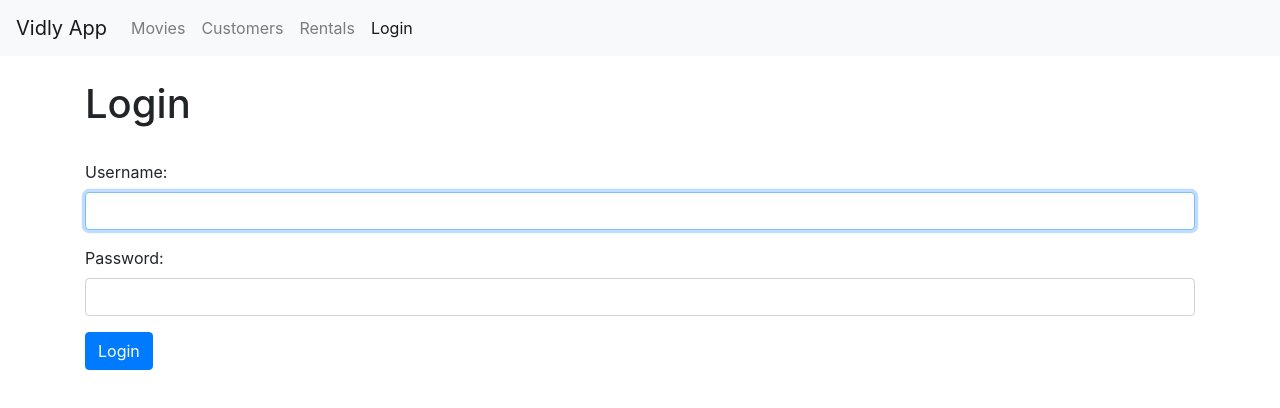
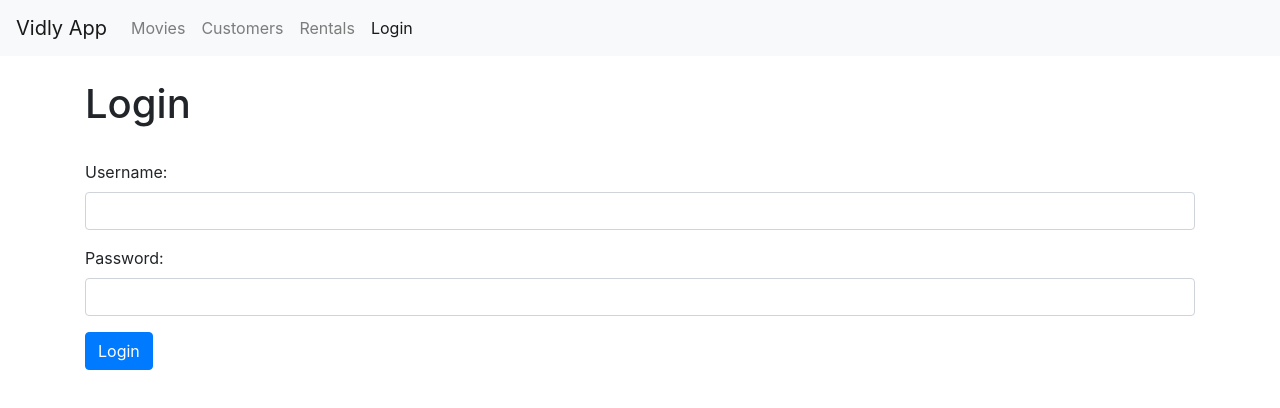
Before and after one commit to marzena-szopinska/Vidly, a React (Create React App) app: page /login in a window 1280 px wide. Shown: the top 408 px of the page. Built offline with nearby package versions, Linux system fonts and the light colour scheme.

Commit message:
extracted a reusable input

```diff
--- /dev/null
+++ b/src/components/input.jsx
@@ -0,0 +1,13 @@
+import React from 'react';
+
+const Input = (props) => {
+
+    return (
+        <div className='form-group'>
+            <label htmlFor={props.name}>{props.label}</label>
+            <input value={props.value} onChange={props.onChange} name={props.name} id={props.name} type='text' className='form-control' />
+        </div>
+    );
+}
+
+export default Input;
--- a/src/components/login.jsx
+++ b/src/components/login.jsx
@@ -1,4 +1,5 @@
 import React from 'react';
+import Input from './input';
 
 class Login extends React.Component {
     state = {
@@ -28,14 +29,8 @@ class Login extends React.Component {
                 <h1>Login</h1>
                 <br />
                 <form onSubmit={this.handleSubmit}>
-                    <div className='form-group'>
-                        <label htmlFor='username'>Username:</label>
-                        <input value={account.username} onChange={this.handleChange} name='username' autoFocus id='username' type='text' className='form-control' />
-                    </div>
-                    <div className='form-group'>
-                        <label htmlFor='password'>Password:</label>
-                        <input value={account.password} onChange={this.handleChange} name='password' id='password' type='text' className='form-control' />
-                    </div>
+                    <Input name='username' value={account.username} label='Username:' onChange={this.handleChange} />
+                    <Input name='password' value={account.password} label='Password:' onChange={this.handleChange} />
                     <button className='btn btn-primary'>Login</button>
 
                 </form>
```
